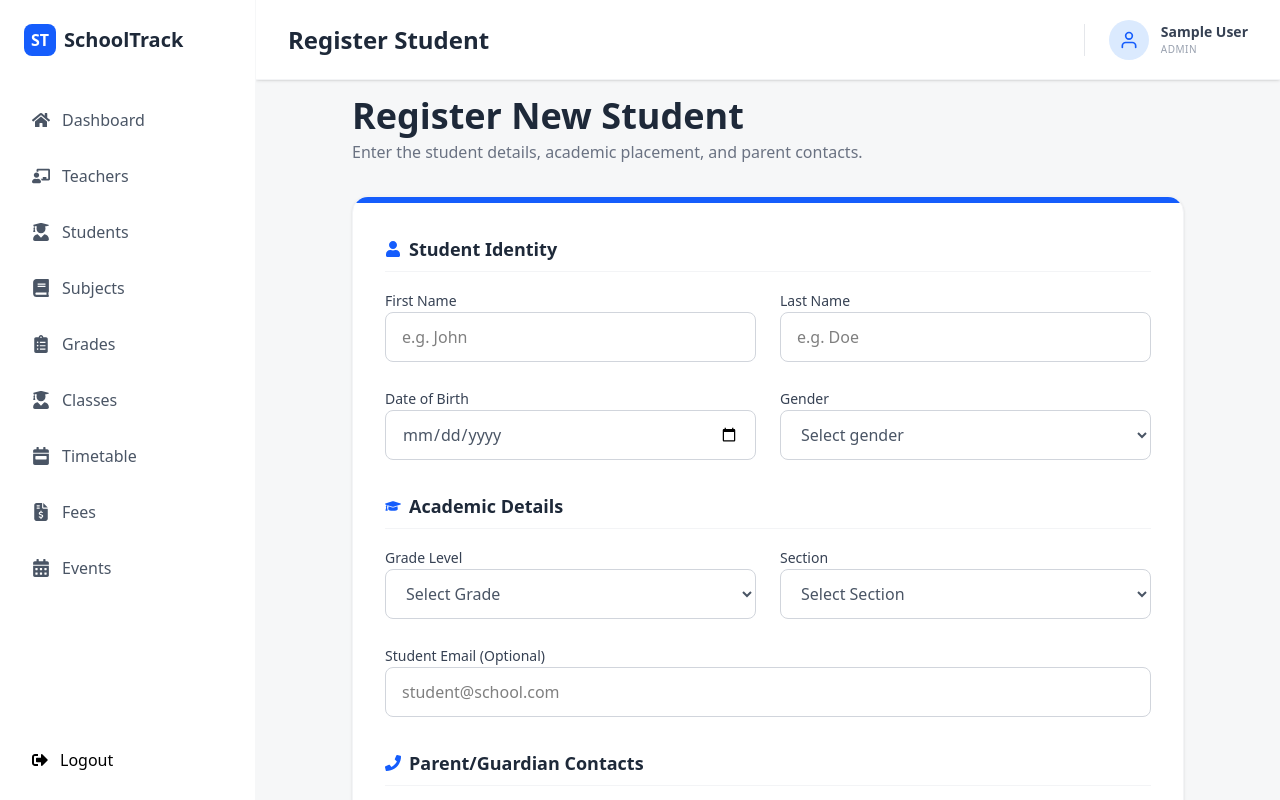
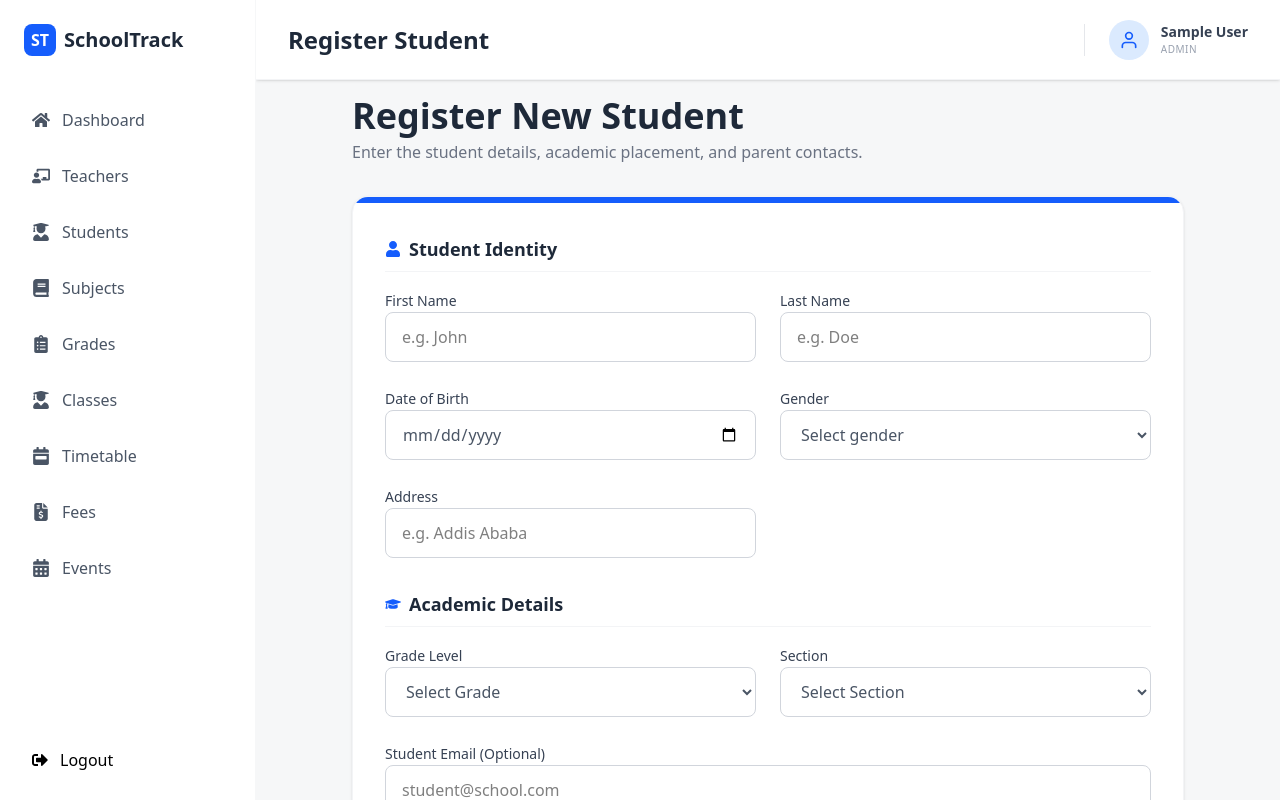
Before and after one commit to bemnet-21/SchoolTrack, a Next.js app in the folder client/: page /admin/students/register in a window 1280 px wide. Built offline with nearby package versions, Linux system fonts and the light colour scheme; no server answers; sample sign-in values are in the browser's storage.

Commit message:
add address input on admin side to register students address

```diff
--- a/client/app/(dashboard)/admin/students/register/page.tsx
+++ b/client/app/(dashboard)/admin/students/register/page.tsx
@@ -15,6 +15,7 @@ const RegisterStudentPage = () => {
   const [studentEmail, setStudentEmail] = useState<string>('')
   const [dateOfBirth, setDateOfBirth] = useState<string>('')
   const [gender, setGender] = useState<string>('')
+  const [address, setAddress] = useState<string>('')
 
   const [grade, setGrade] = useState<number>(0)
   const [section, setSection] = useState<string>('')
@@ -59,7 +60,8 @@ const RegisterStudentPage = () => {
         classId: classId || null,
         parentName: parentName,
         parentPhone: parentPhone,
-        parentEmail: parentEmail
+        parentEmail: parentEmail,
+        studentAddress: address
     };
 
     try {
@@ -221,6 +223,7 @@ const RegisterStudentPage = () => {
                                 className='w-full px-4 py-3 rounded-lg border border-gray-300 focus:ring-2 focus:ring-blue-100 focus:border-blue-500 outline-none transition-all'
                             />
                         </div>
+
                         <div className='space-y-2'>
                             <label className='text-sm font-medium text-gray-700'>Date of Birth</label>
                             <input
@@ -243,6 +246,17 @@ const RegisterStudentPage = () => {
                                 <option value="Male">Male</option>
                                 <option value="Female">Female</option>
                             </select>
+                        </div>
+                        <div className='space-y-2'>
+                            <label className='text-sm font-medium text-gray-700'>Address</label>
+                            <input
+                                type="text"
+                                required
+                                placeholder='e.g. Addis Ababa'
+                                value={lastName}
+                                onChange={(e) => setAddress(e.target.value)}
+                                className='w-full px-4 py-3 rounded-lg border border-gray-300 focus:ring-2 focus:ring-blue-100 focus:border-blue-500 outline-none transition-all'
+                            />
                         </div>
                     </div>
                 </div>
```
